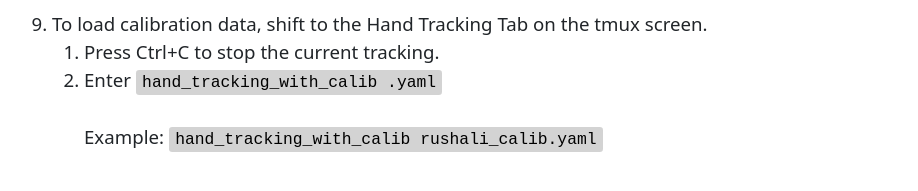
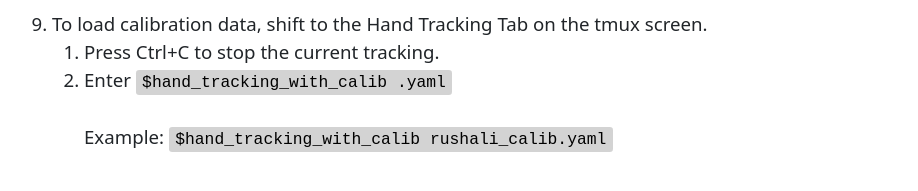
Before and after one commit to aham-xprize/aham-xprize.github.io, a plain HTML site: page software.html in a window 1280 px wide. Shown: the part 7924-8115 px from the top of the page, without its empty margins (106-1024 px from the left). Drawn offline with nearby package versions, Linux system fonts and the light colour scheme.

Commit message:
Update software.html

```diff
--- a/software.html
+++ b/software.html
@@ -214,8 +214,8 @@
                                 <li>To load calibration data, shift to the Hand Tracking Tab on the tmux screen.</li>
                                 <ol>
                                     <li>Press Ctrl+C to stop the current tracking.</li>
-                                    <li>Enter <kbd>hand_tracking_with_calib <calibration_filename>.yaml</kbd></li><br>
-                                        Example: <kbd>hand_tracking_with_calib rushali_calib.yaml</kbd>
+                                    <li>Enter <kbd>$hand_tracking_with_calib <calibration_filename>.yaml</kbd></li><br>
+                                        Example: <kbd>$hand_tracking_with_calib rushali_calib.yaml</kbd>
                                 </ol>
                             </figure>
                         </ol>
```
